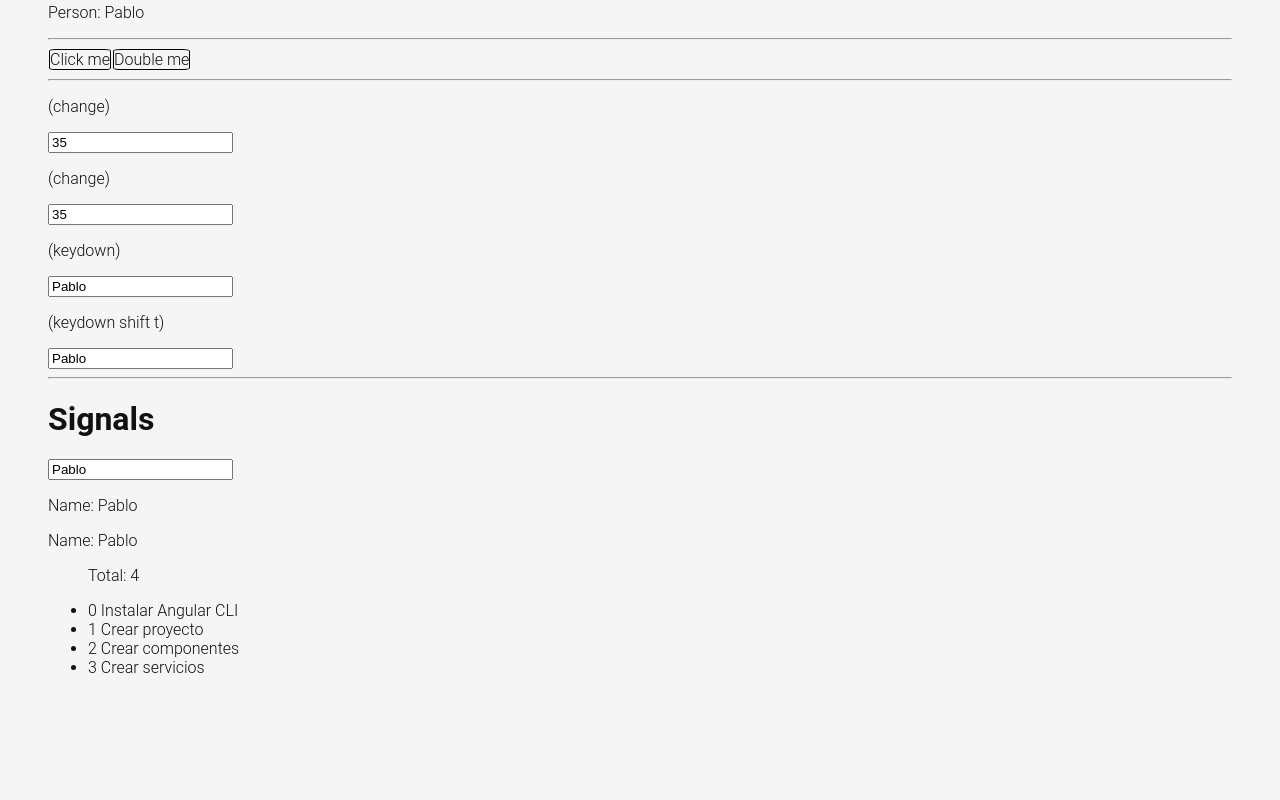
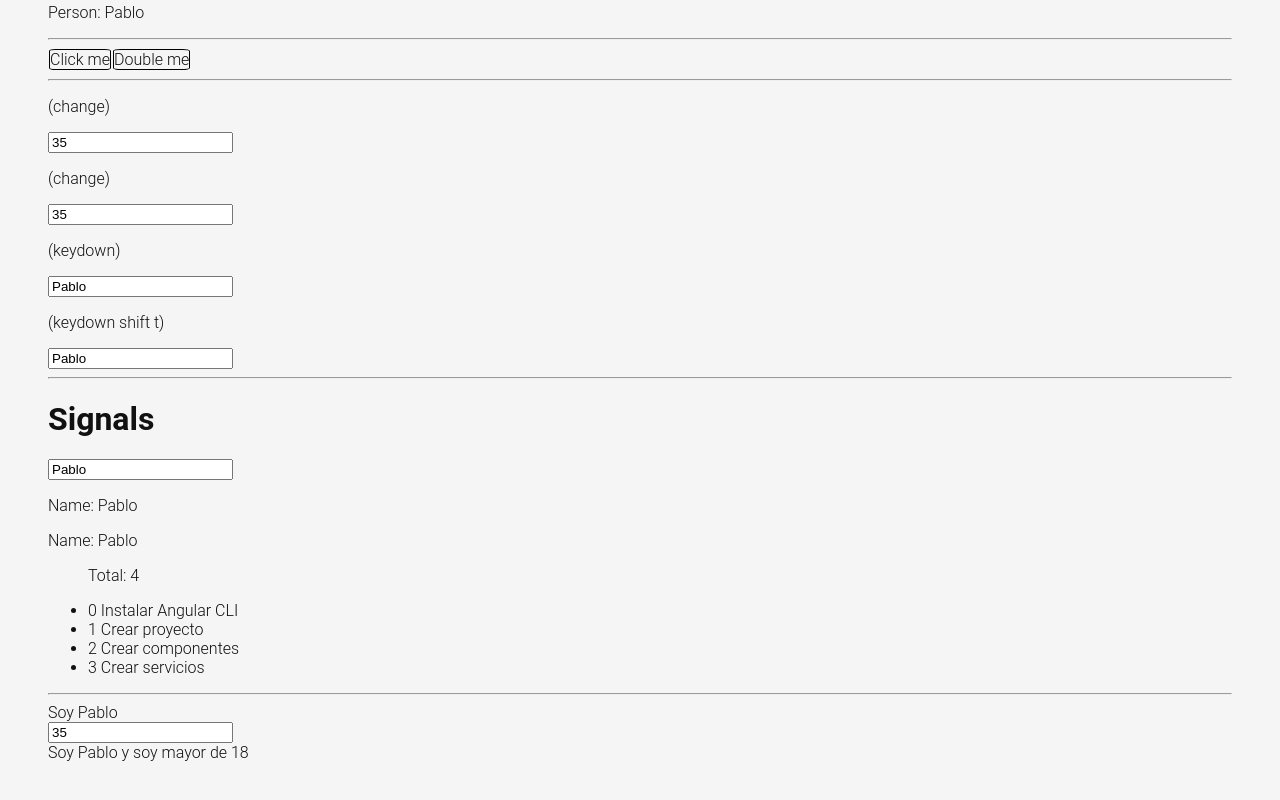
Before and after one commit to PabloGarRod/TODOAPP, an Angular app: page /labs in a window 1280 px wide. Shown: the part 738-1538 px from the top of the page. Before the commit the page ends 1479 px from the top, so only its background shows below. Built offline with nearby package versions, Linux system fonts and the light colour scheme.

Commit message:
Uso de ngIf

```diff
--- a/src/app/pages/home/home.component.html
+++ b/src/app/pages/home/home.component.html
@@ -66,9 +66,15 @@
     <!-- This footer should be hidden by default and shown when there are todos -->
     <footer class="footer">
       <!-- This should be `0 items left` by default -->
-      <span class="todo-count"
+      <span class="todo-count" *ngIf="tasks().length > 1; else singularBlock"
         ><strong>{{ tasks().length }}</strong> items</span
       >
+      <ng-template #singularBlock>
+        <span class="todo-count"
+          ><strong>{{ tasks().length }}</strong> item</span
+        >
+      </ng-template>
+
       <!-- Remove this if you don't implement routing -->
       <ul class="filters">
         <li>
--- a/src/app/pages/labs/labs.component.html
+++ b/src/app/pages/labs/labs.component.html
@@ -9,24 +9,36 @@
   <hr />
   <h2>{{ "Hola".repeat(4) }}</h2>
   <p>la suma de 3+3 es {{ 3 + 3 }}</p>
-  <p>Hola soy {{ name() }} y tengo {{ person.age }} años</p>
+  <p>Hola soy {{ name() }} y tengo {{ person().age }} años</p>
   <hr />
-  <img [src]="person.avatar" alt="" />
-  <input type="text" [value]="person.age" />
+  <img [src]="person().avatar" alt="" />
+  <input type="text" [value]="person().age" />
   <button [disabled]="disabled">Click me</button>
-  <p>Person: {{ person.name }}</p>
+  <p>Person: {{ person().name }}</p>
   <hr />
   <button (click)="clickHandler()">Click me</button>
   <button (dblclick)="clickHandler()">Double me</button>
   <hr />
   <p>(change)</p>
-  <input type="number" [value]="person.age" (change)="changeHandler($event)" />
+  <input
+    type="number"
+    [value]="person().age"
+    (change)="changeHandler($event)"
+  />
   <p>(change)</p>
-  <input type="text" [value]="person.age" (change)="changeHandler($event)" />
+  <input type="text" [value]="person().age" (change)="changeHandler($event)" />
   <p>(keydown)</p>
-  <input type="text" [value]="person.name" (keydown)="keydownHandler($event)" />
+  <input
+    type="text"
+    [value]="person().name"
+    (keydown)="keydownHandler($event)"
+  />
   <p>(keydown shift t)</p>
-  <input type="text" [value]="person.name" (keydown.shift.t)="clickHandler()" />
+  <input
+    type="text"
+    [value]="person().name"
+    (keydown.shift.t)="clickHandler()"
+  />
   <hr />
   <h1>Signals</h1>
   <input type="text" [value]="name()" (change)="changeHandler($event)" />
@@ -36,4 +48,14 @@
     <p>Total: {{ tasks().length }}</p>
     <li *ngFor="let task of tasks(); index as i">{{ i }} {{ task }}</li>
   </ul>
+  <hr />
+  <div *ngIf="1 !== 1">My content</div>
+  <div *ngIf="name() === 'Pablo'">Soy {{ name() }}</div>
+  <input type="number" [value]="person().age" (change)="changeAge($event)" />
+  <div *ngIf="person().name === 'Pablo' && person().age >= 18; else elseBlock">
+    Soy {{ person().name }} y soy mayor de 18
+  </div>
+  <ng-template #elseBlock>
+    Soy {{ person().name }} y soy menor de 18
+  </ng-template>
 </div>
--- a/src/app/pages/labs/labs.component.ts
+++ b/src/app/pages/labs/labs.component.ts
@@ -20,11 +20,11 @@ export class LabsComponent {
   age = 35;
   disabled = true;
   image = 'https://www.w3schools.com/howto/img_avatar.png';
-  person = {
+  person = signal({
     name: 'Pablo',
     age: 35,
     avatar: 'https://www.w3schools.com/howto/img_avatar.png',
-  };
+  });
 
   clickHandler() {
     alert('Hola');
@@ -40,4 +40,15 @@ export class LabsComponent {
     const input = event.target as HTMLInputElement;
     console.log(input.value);
   }
+
+  changeAge(event: Event) {
+    const input = event.target as HTMLInputElement;
+    const newValue = input.value;
+    this.person.update((prevState) => {
+      return {
+        ...prevState,
+        age: parseInt(newValue, 10),
+      };
+    });
+  }
 }
```
